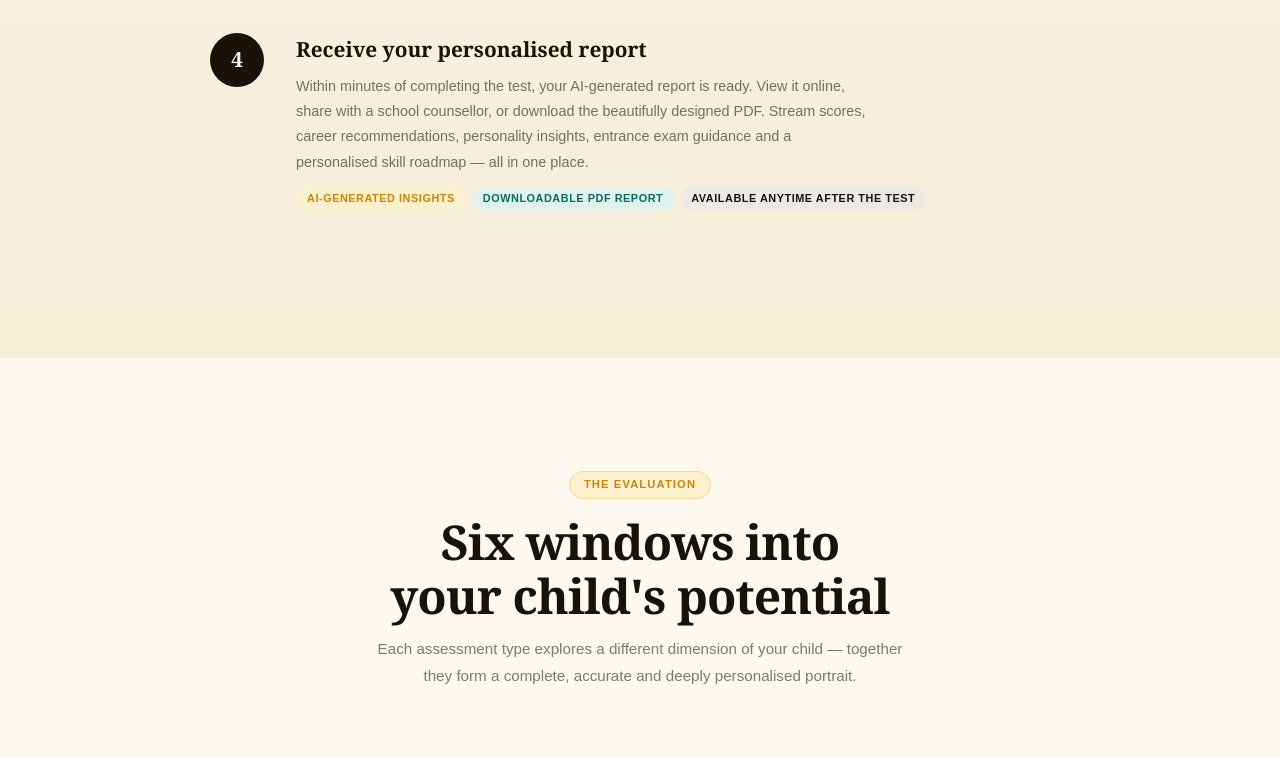
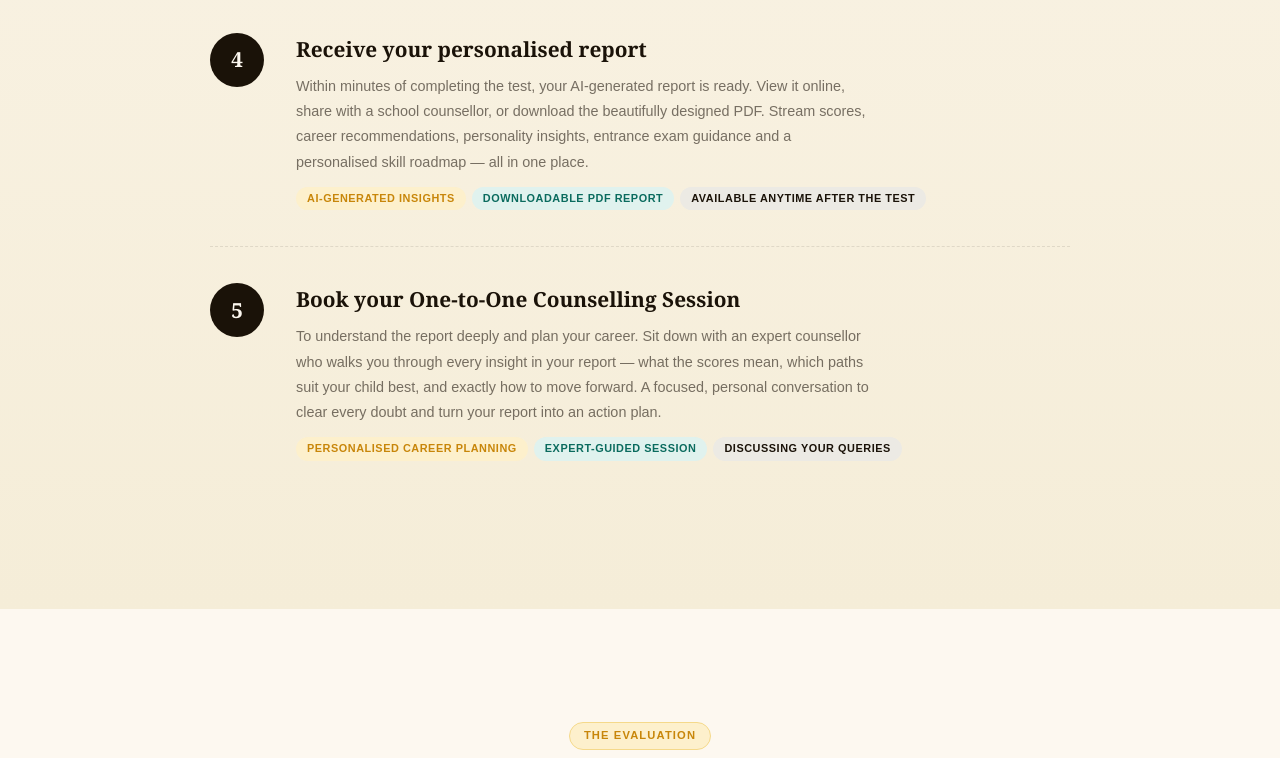
Before and after one commit to sushil-narang/sahirah, a plain HTML site: page index.html in a window 1280 px wide. Shown: the part 4468-5226 px from the top of the page. Drawn offline with Linux system fonts and the light colour scheme; a web font is replaced by a local one.

Commit message:
Step 5: Counselling added

```diff
--- a/assets/js/db.js
+++ b/assets/js/db.js
@@ -30,8 +30,6 @@ const SahirahDB = {
     }
   },
 
-  // ---- LOGIN ----
-  // Returns the full registration row, or null if not found.
   async getByLoginId(loginId) {
     const { data } = await _db
       .from('registrations')
--- a/index.html
+++ b/index.html
@@ -440,6 +440,7 @@ footer{background:var(--ink);color:var(--cream);padding:3rem 5%;display:flex;ali
     <div class="sr reveal"><div class="snum">2</div><div class="sbody"><h3>Receive your login and schedule</h3><p>Your login credentials arrive by email with your confirmed appointment. The test portal unlocks automatically at your scheduled time — no early access, no late access. Just the right moment, perfectly timed.</p><div class="sbadges"><span class="sbg sbteal">Time-locked access</span><span class="sbg sbink">Email confirmation sent instantly</span></div></div></div>
     <div class="sr reveal"><div class="snum">3</div><div class="sbody"><h3>Complete the two-hour evaluation</h3><p>A comprehensive psychometric evaluation covering six distinct areas. Every child's test is uniquely composed — no two children see the same paper. The platform auto-saves every response, so there is never any risk of losing progress.</p><div class="sbadges"><span class="sbg sbgold">2 hours · 6 assessment types</span><span class="sbg sbteal">Auto-saved throughout</span><span class="sbg sbink">Unique to every child</span></div></div></div>
     <div class="sr reveal"><div class="snum">4</div><div class="sbody"><h3>Receive your personalised report</h3><p>Within minutes of completing the test, your AI-generated report is ready. View it online, share with a school counsellor, or download the beautifully designed PDF. Stream scores, career recommendations, personality insights, entrance exam guidance and a personalised skill roadmap — all in one place.</p><div class="sbadges"><span class="sbg sbgold">AI-generated insights</span><span class="sbg sbteal">Downloadable PDF report</span><span class="sbg sbink">Available anytime after the test</span></div></div></div>
+    <div class="sr reveal"><div class="snum">5</div><div class="sbody"><h3>Book your One-to-One Counselling Session</h3><p>To understand the report deeply and plan your career. Sit down with an expert counsellor who walks you through every insight in your report — what the scores mean, which paths suit your child best, and exactly how to move forward. A focused, personal conversation to clear every doubt and turn your report into an action plan.</p><div class="sbadges"><span class="sbg sbgold">Personalised career planning</span><span class="sbg sbteal">Expert-guided session</span><span class="sbg sbink">Discussing your queries</span></div></div></div>
   </div>
 </section>
 
```
